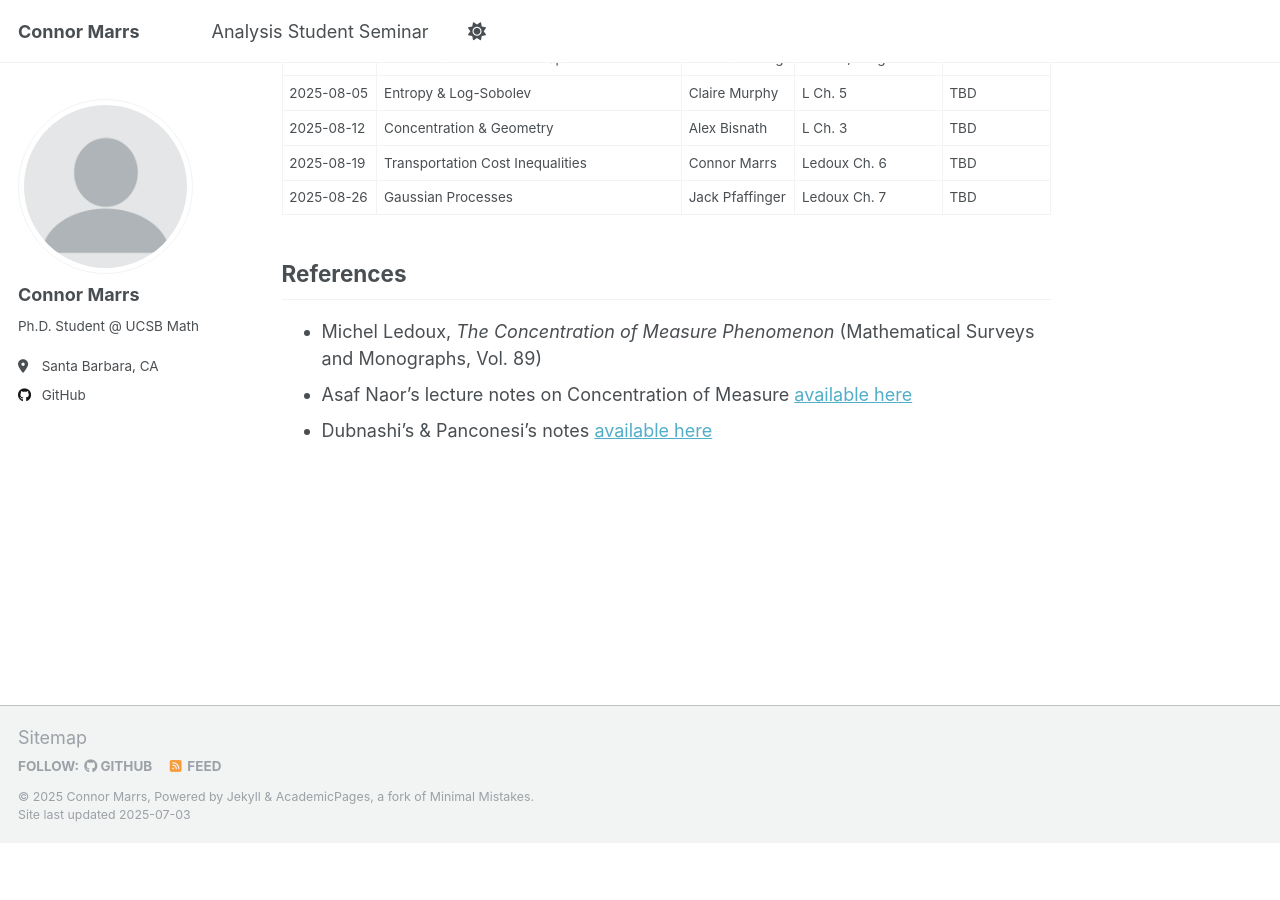
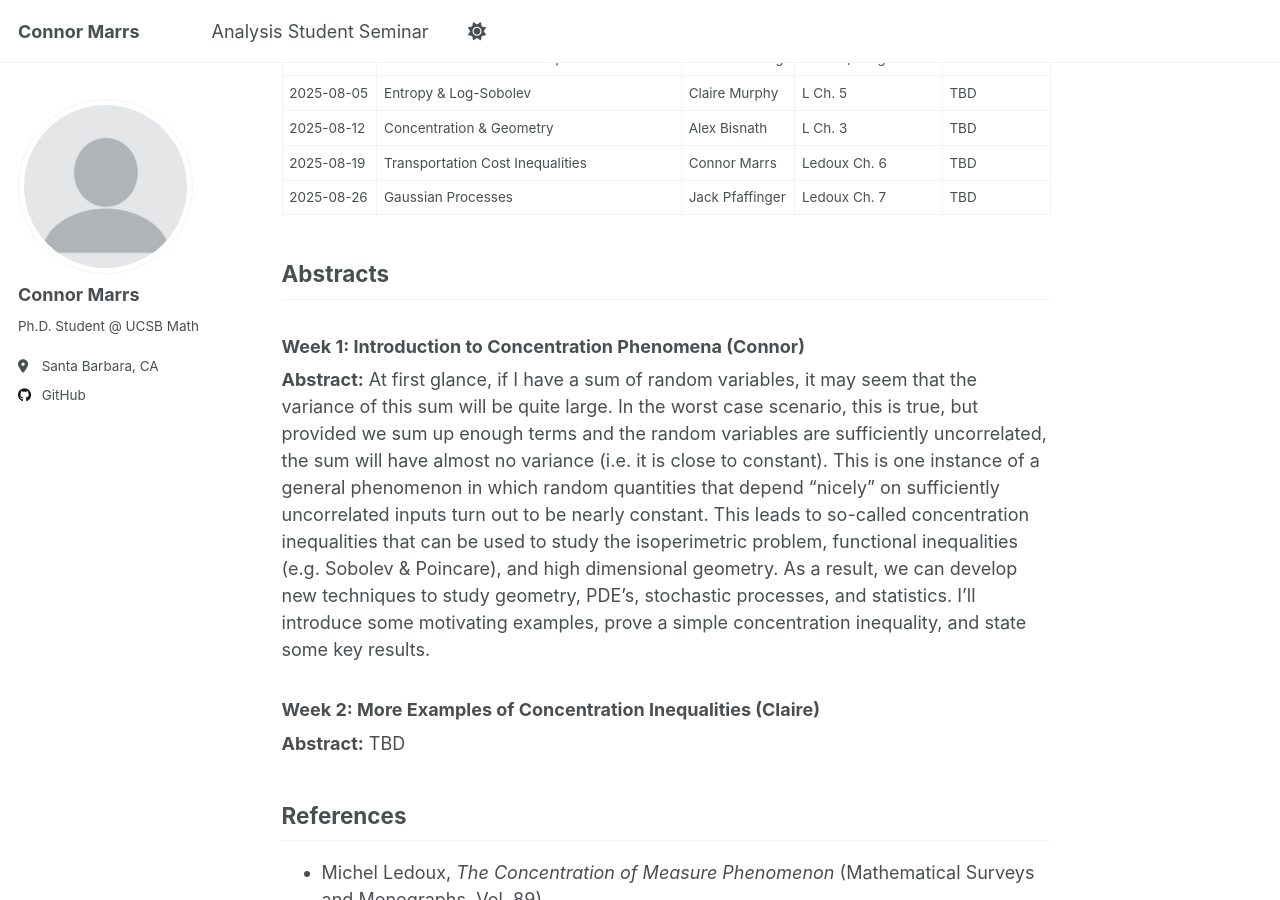
Before and after one commit to connormarrs/academic-math-site, a Jekyll site: the page built from _seminar/seminar.md, in a window 1280 px wide and 900 px high, scrolled down 819 px. Built offline with Jekyll 4.4.1, drawn with Linux system fonts in a browser that asks for light colours; a script that is not in the unit is left out; before the commit the page ends 1662 px from its top, so only the background shows below that.

Commit message:
Added some abstracts.

```diff
--- a/_seminar/seminar.md
+++ b/_seminar/seminar.md
@@ -4,7 +4,6 @@ permalink: /seminar/
 layout: single
 author_profile: true
 ---
-
 Welcome to the **Student Analysis Seminar** at UC Santa Barbara!
 
 In Summer 2025, we’ll explore the phenomenon of measure concentration and the applications of it to functional inequalities, PDE's, geometry, probability, and statistics. The main references we'll refer to are
@@ -33,6 +32,15 @@ will be linked and posted below.
 | 2025-08-19 | Transportation Cost Inequalities            | Connor Marrs       | Ledoux Ch. 6         |TBD            |
 | 2025-08-26 | Gaussian Processes                          | Jack Pfaffinger    | Ledoux Ch. 7         |TBD            |
 
+## Abstracts
+### Week 1: Introduction to Concentration Phenomena (Connor)
+
+**Abstract:** At first glance, if I have a sum of random variables, it may seem that the variance of this sum will be quite large. In the worst case scenario, this is true, but provided we sum up enough terms and the random variables are sufficiently uncorrelated, the sum will have almost no variance (i.e. it is close to constant). This is one instance of a general phenomenon in which random quantities that depend "nicely" on sufficiently uncorrelated inputs turn out to be nearly constant. This leads to so-called concentration inequalities that can be used to study the isoperimetric problem, functional inequalities (e.g. Sobolev & Poincare), and high dimensional geometry. As a result, we can develop new techniques to study geometry, PDE's, stochastic processes, and statistics. I'll introduce some motivating examples, prove a simple concentration inequality, and state some key results.
+### Week 2: More Examples of Concentration Inequalities (Claire)
+
+**Abstract:** TBD
+
+
 ## References
 
 - Michel Ledoux, *The Concentration of Measure Phenomenon* (Mathematical Surveys and Monographs, Vol. 89)
```
